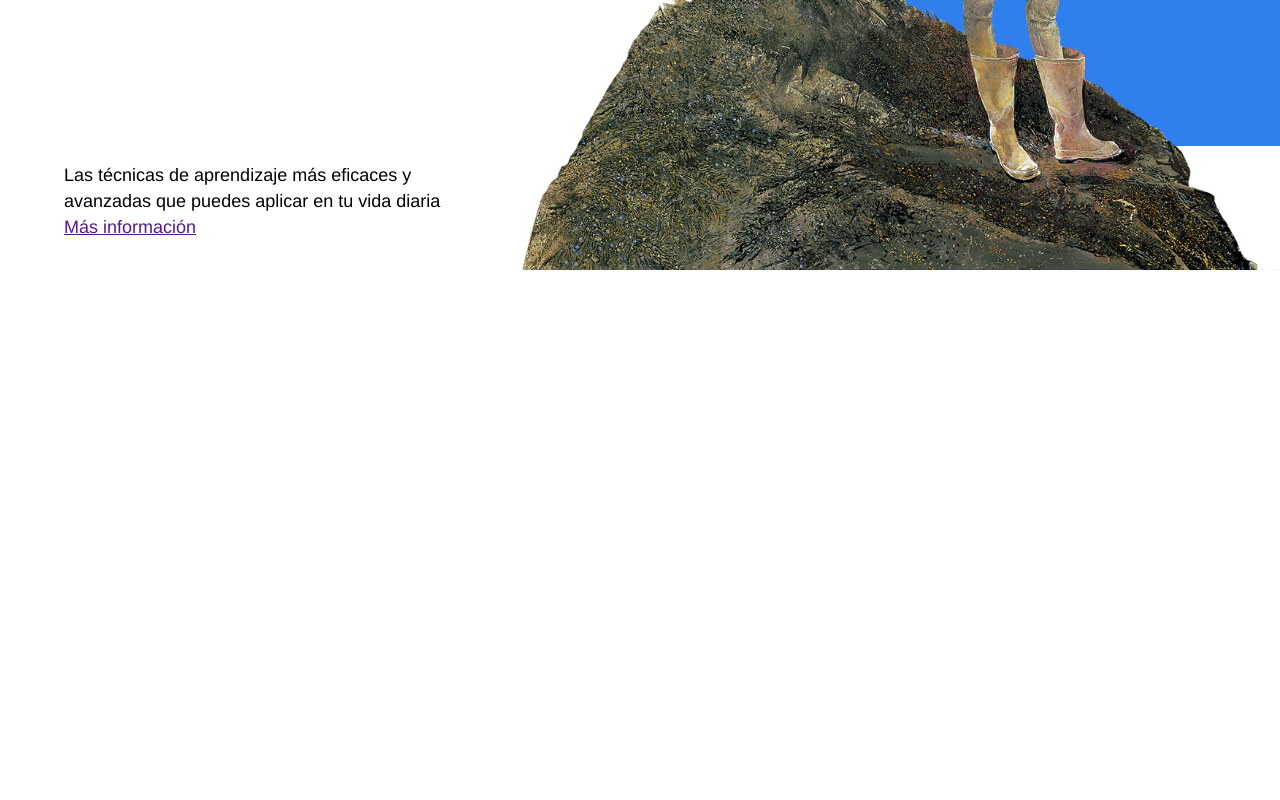
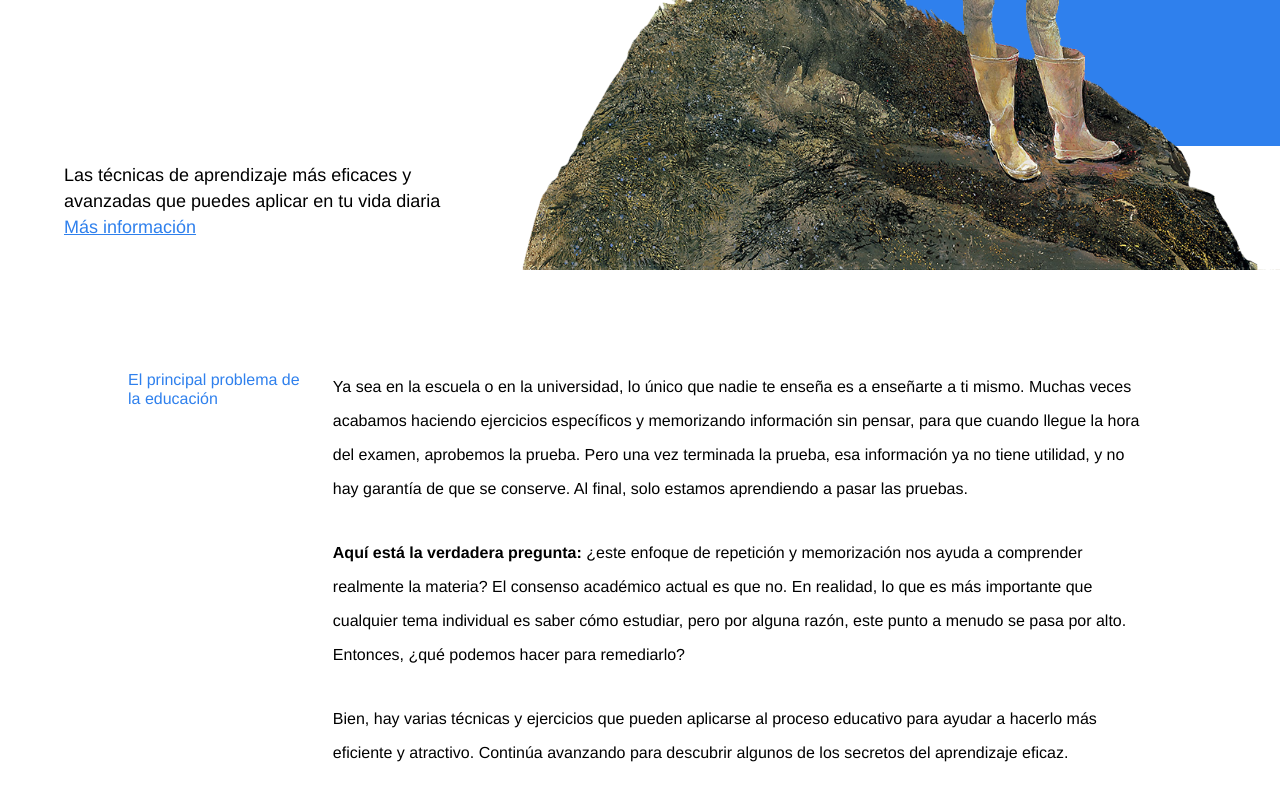
Before and after one commit to skondz/web_project_ex_1, a plain HTML site: page index.html in a window 1280 px wide. Shown: the part 486-1286 px from the top of the page. Before the commit the page ends 800 px from the top, so only its background shows below. Drawn offline with Linux system fonts and the light colour scheme.

Commit message:
description

```diff
--- a/index.html
+++ b/index.html
@@ -32,7 +32,41 @@
         <div class="header__square"></div>
       </header>
       <main class="content">
-        <section class="description"></section>
+        <section class="description">
+          <div class="two-columns">
+            <div class="two-columns__brief">
+              El principal problema de la educación
+            </div>
+            <div class="two-columns__main-text">
+              <div class="two-columns__paragraph">
+                Ya sea en la escuela o en la universidad, lo único que nadie te
+                enseña es a enseñarte a ti mismo. Muchas veces acabamos haciendo
+                ejercicios específicos y memorizando información sin pensar,
+                para que cuando llegue la hora del examen, aprobemos la prueba.
+                Pero una vez terminada la prueba, esa información ya no tiene
+                utilidad, y no hay garantía de que se conserve. Al final, solo
+                estamos aprendiendo a pasar las pruebas.
+              </div>
+              <div class="two-columns__paragraph">
+                <span class="two-columns__span-accent"
+                  >Aquí está la verdadera pregunta:</span
+                >
+                ¿este enfoque de repetición y memorización nos ayuda a
+                comprender realmente la materia? El consenso académico actual es
+                que no. En realidad, lo que es más importante que cualquier tema
+                individual es saber cómo estudiar, pero por alguna razón, este
+                punto a menudo se pasa por alto. Entonces, ¿qué podemos hacer
+                para remediarlo?
+              </div>
+              <div class="two-columns__paragraph">
+                Bien, hay varias técnicas y ejercicios que pueden aplicarse al
+                proceso educativo para ayudar a hacerlo más eficiente y
+                atractivo. Continúa avanzando para descubrir algunos de los
+                secretos del aprendizaje eficaz.
+              </div>
+            </div>
+          </div>
+        </section>
 
         <section class="digits"></section>
 
--- a/styles/style.css
+++ b/styles/style.css
@@ -47,6 +47,9 @@
 .header__subtitle-text {
   margin: 0;
 }
+.header__link {
+  color: #2f80ed;
+}
 .header__main-illustration {
   position: absolute;
   bottom: 0;
@@ -70,7 +73,35 @@
   height: 568px;
   width: 568px;
 }
-
+.description {
+  margin: 100px 0;
+}
+.two-columns {
+  margin: auto;
+  width: 80%;
+  display: flex;
+  justify-content: space-between;
+}
+.two-columns__brief {
+  width: 175px;
+  line-height: 1.2;
+  font: size 18px;
+  color: #2f80ed;
+}
+.two-columns__main-text {
+  display: flex;
+  flex-direction: column;
+  gap: 30px;
+  width: 80%;
+  min-width: 784px;
+}
+.two-columns__paragraph {
+  line-height: 34px;
+  font: size 24px;
+}
+.two-columns__span-accent {
+  font-weight: bold;
+}
 /* incluidos aquellos con modificadores clave-valor */
 .table__cell_theme_dark {
   width: 200px;
```
